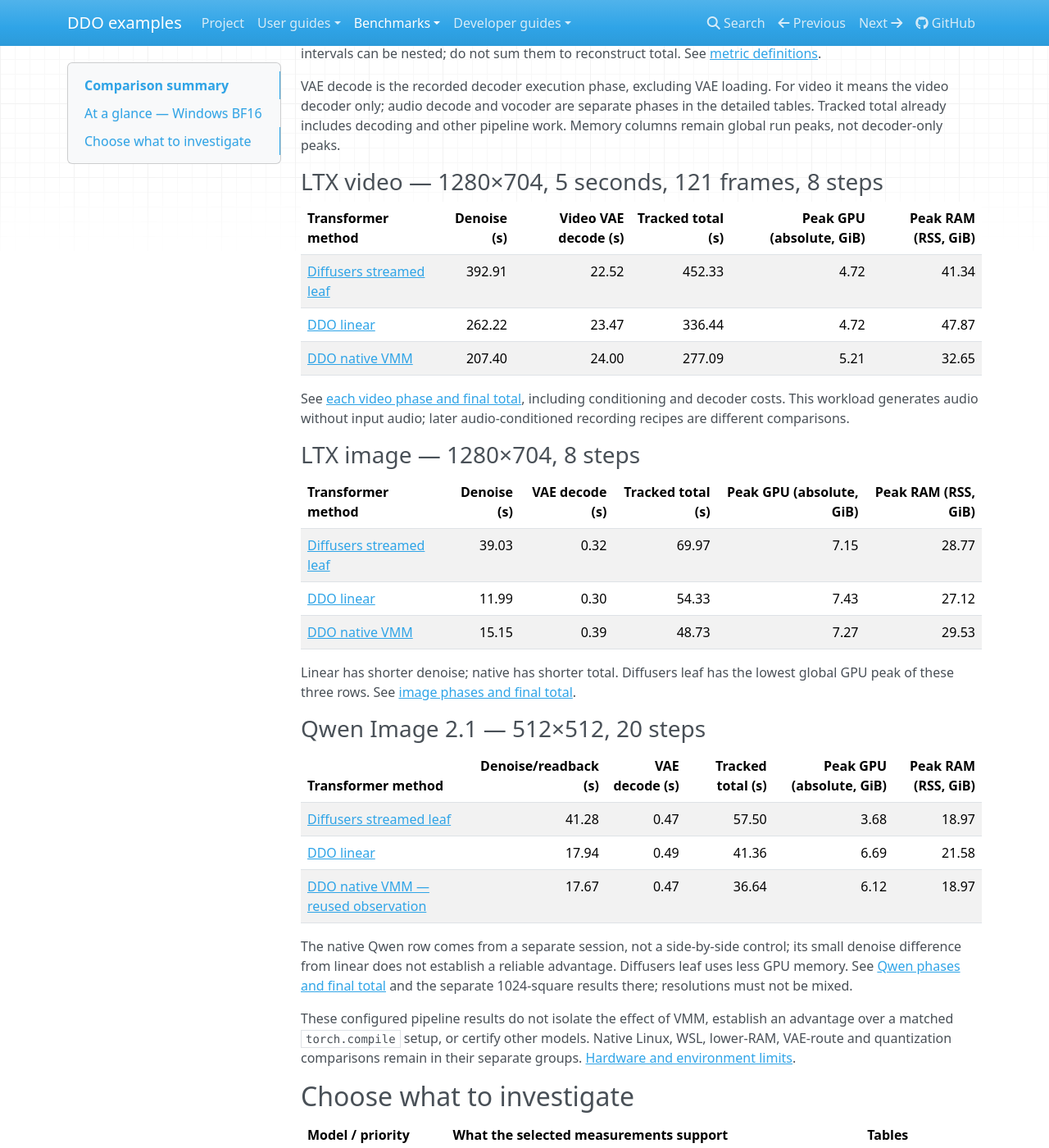
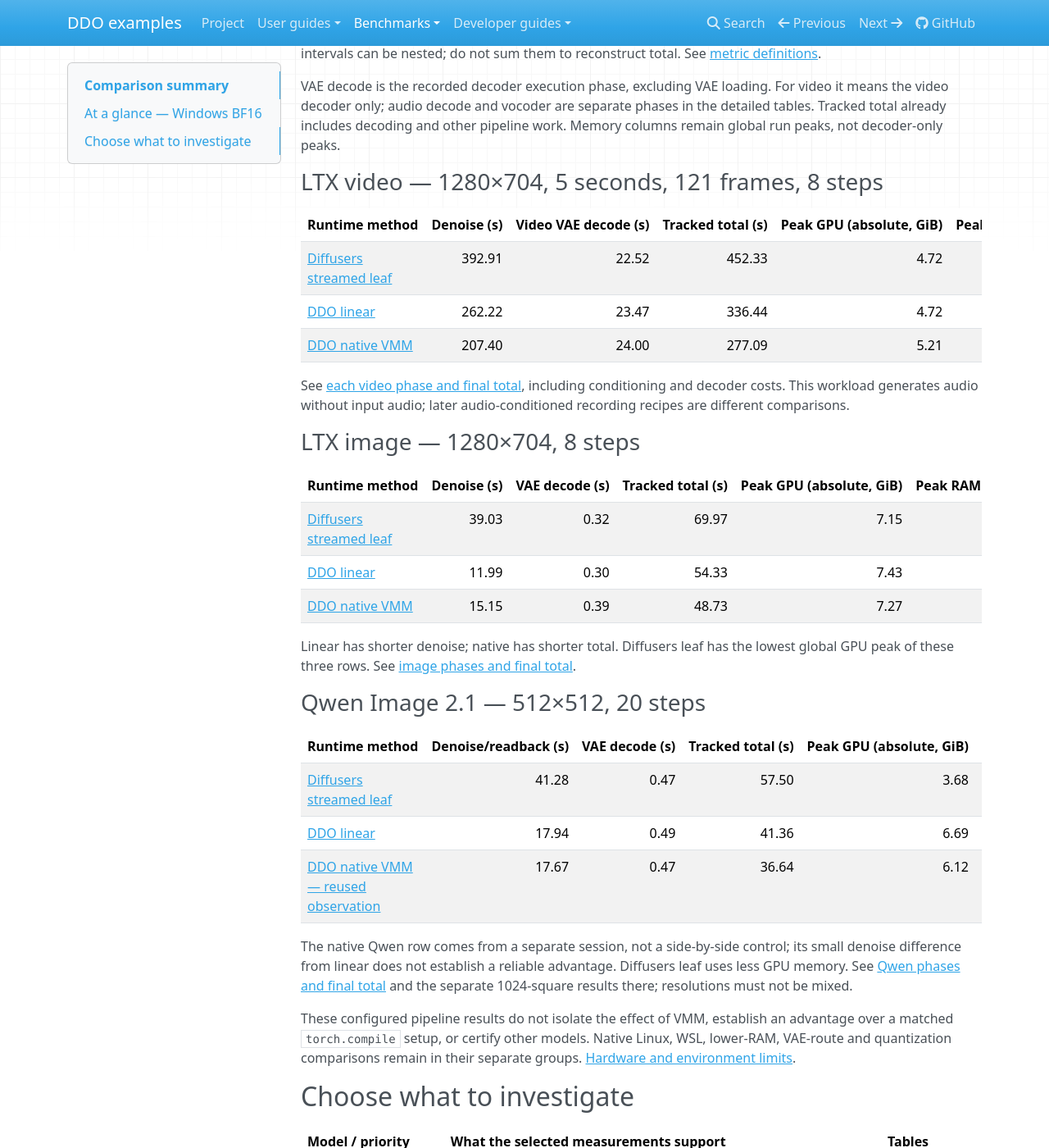
Before and after one commit to DEVAIEXP/ddo-examples, an MkDocs documentation site: the page built from docs/benchmarks/summary.md, in a window 1280 px wide and 1400 px high, scrolled down 392 px. Shown: the whole window at 82% size. Built offline with MkDocs 1.6.1, drawn with Linux system fonts in a browser that asks for light colours.

Commit message:
docs: clarify runtime headers and make tables horizontally scrollable

```diff
--- /dev/null
+++ b/docs/assets/tables.css
@@ -0,0 +1,18 @@
+.table-scroll {
+  max-width: 100%;
+  overflow-x: auto;
+  margin: 1rem 0;
+}
+
+.table-scroll > table {
+  margin-bottom: 0;
+}
+
+.table-scroll th {
+  white-space: nowrap;
+}
+
+.table-scroll:focus-visible {
+  outline: 2px solid currentColor;
+  outline-offset: 2px;
+}
--- a/docs/benchmarks/summary.md
+++ b/docs/benchmarks/summary.md
@@ -25,7 +25,7 @@
 
 ### LTX video — 1280×704, 5 seconds, 121 frames, 8 steps
 
-| Transformer method | Denoise (s) | Video VAE decode (s) | Tracked total (s) | Peak GPU (absolute, GiB) | Peak RAM (RSS, GiB) |
+| Runtime method | Denoise (s) | Video VAE decode (s) | Tracked total (s) | Peak GPU (absolute, GiB) | Peak RAM (RSS, GiB) |
 | --- | ---: | ---: | ---: | ---: | ---: |
 | [Diffusers streamed leaf](ltx23-video-details.md#windows-leaf) | 392.91 | 22.52 | 452.33 | 4.72 | 41.34 |
 | [DDO linear](ltx23-video-details.md#windows-linear) | 262.22 | 23.47 | 336.44 | 4.72 | 47.87 |
@@ -37,7 +37,7 @@
 
 ### LTX image — 1280×704, 8 steps
 
-| Transformer method | Denoise (s) | VAE decode (s) | Tracked total (s) | Peak GPU (absolute, GiB) | Peak RAM (RSS, GiB) |
+| Runtime method | Denoise (s) | VAE decode (s) | Tracked total (s) | Peak GPU (absolute, GiB) | Peak RAM (RSS, GiB) |
 | --- | ---: | ---: | ---: | ---: | ---: |
 | [Diffusers streamed leaf](ltx23-image-details.md#windows-leaf) | 39.03 | 0.32 | 69.97 | 7.15 | 28.77 |
 | [DDO linear](ltx23-image-details.md#windows-linear) | 11.99 | 0.30 | 54.33 | 7.43 | 27.12 |
@@ -48,7 +48,7 @@
 
 ### Qwen Image 2.1 — 512×512, 20 steps
 
-| Transformer method | Denoise/readback (s) | VAE decode (s) | Tracked total (s) | Peak GPU (absolute, GiB) | Peak RAM (RSS, GiB) |
+| Runtime method | Denoise/readback (s) | VAE decode (s) | Tracked total (s) | Peak GPU (absolute, GiB) | Peak RAM (RSS, GiB) |
 | --- | ---: | ---: | ---: | ---: | ---: |
 | [Diffusers streamed leaf](qwen-image-21-details.md#windows-leaf) | 41.28 | 0.47 | 57.50 | 3.68 | 18.97 |
 | [DDO linear](qwen-image-21-details.md#windows-linear) | 17.94 | 0.49 | 41.36 | 6.69 | 21.58 |
--- a/mkdocs.yml
+++ b/mkdocs.yml
@@ -13,6 +13,8 @@
   highlightjs: false
 plugins:
   - search
+extra_css:
+  - docs/assets/tables.css
 extra_javascript:
   - docs/assets/mermaid.js
 hooks:
```
Also changed, not shown: README.md (+1 -1 lines), tools/docs/preview.py (+11 -0 lines).
